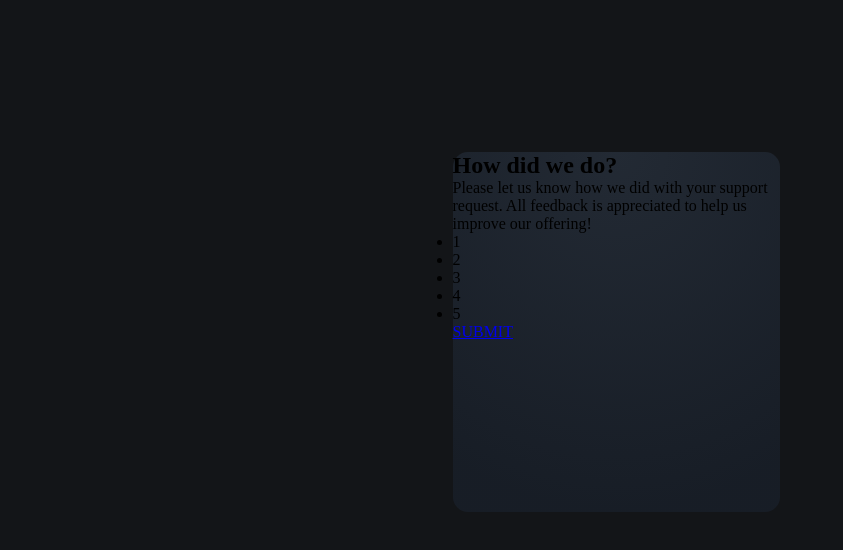
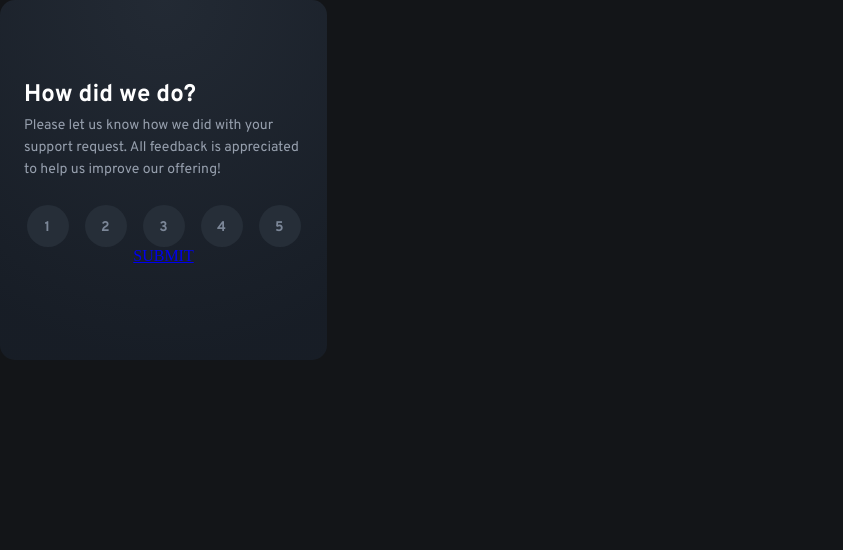
Before and after one commit to Have-Samuel/Interactive-rating-component, a plain HTML site: page index.html in a window 1280 px wide. Shown: the whole page, without its empty margins (0-843 px from the left). Drawn offline with Linux system fonts and the light colour scheme.

Commit message:
Add classes and more styling

```diff
--- a/index.html
+++ b/index.html
@@ -12,12 +12,12 @@
   <section class="main-data">
     <h1>How did we do?</h1>
     <p>Please let us know how we did with your support request. All feedback is appreciated to help us improve our offering!</p>
-    <ul>
-      <li>1</li>
-      <li>2</li>
-      <li>3</li>
-      <li>4</li>
-      <li>5</li>
+    <ul class="unit-items">
+      <li class="unit-item">1</li>
+      <li class="unit-item">2</li>
+      <li class="unit-item">3</li>
+      <li class="unit-item">4</li>
+      <li class="unit-item">5</li>
     </ul>
     <a href="#">SUBMIT</a>
   </section>
--- a/style.css
+++ b/style.css
@@ -4,12 +4,13 @@
   padding: 0;
   margin: 0;
   box-sizing: border-box;
+  text-align: center;
 }
 
 body {
   width: 375px;
   background: rgba(19, 21, 24, 1);
-  margin: 9.5rem auto;
+  /* margin: 10rem auto; */
 }
 
 .main-data {
@@ -18,3 +19,48 @@ body {
   border-radius: 15px;
   background: radial-gradient(98.96% 98.96% at 50% 0%, hsl(215, 20%, 17%) 0%, hsl(216, 24%, 12%) 100%);
 }
+
+section h1 {
+  font-family: 'Overpass', sans-serif;
+  font-size: 24px;
+  font-weight: 700;
+  line-height: 30px;
+  letter-spacing: 0;
+  text-align: left;
+  color: rgba(255, 255, 255, 1);
+  padding: 5rem 1.5rem 0.3rem 1.5rem;
+}
+
+section p {
+  color: #969fad;
+  font-family: 'Overpass', sans-serif;
+  font-size: 14px;
+  font-weight: 400;
+  line-height: 22px;
+  letter-spacing: 0;
+  text-align: left;
+  padding: 0 1.5rem 1.5rem 1.5rem;
+}
+
+.unit-items {
+  display: flex;
+  flex-direction: row;
+  gap: 1rem;
+  list-style: none;
+  justify-content: center;
+
+}
+
+.unit-item {
+  height: 42px;
+  width: 42px;
+  border-radius: 50%;
+  background: rgba(38, 46, 56, 1);
+  font-family: 'Overpass', sans-serif;
+  font-size: 14px;
+  font-weight: 700;
+  line-height: 24px;
+  letter-spacing: 0.2px;
+  padding-top: 0.7rem;
+  color: rgba(124, 135, 152, 1);
+}
```
